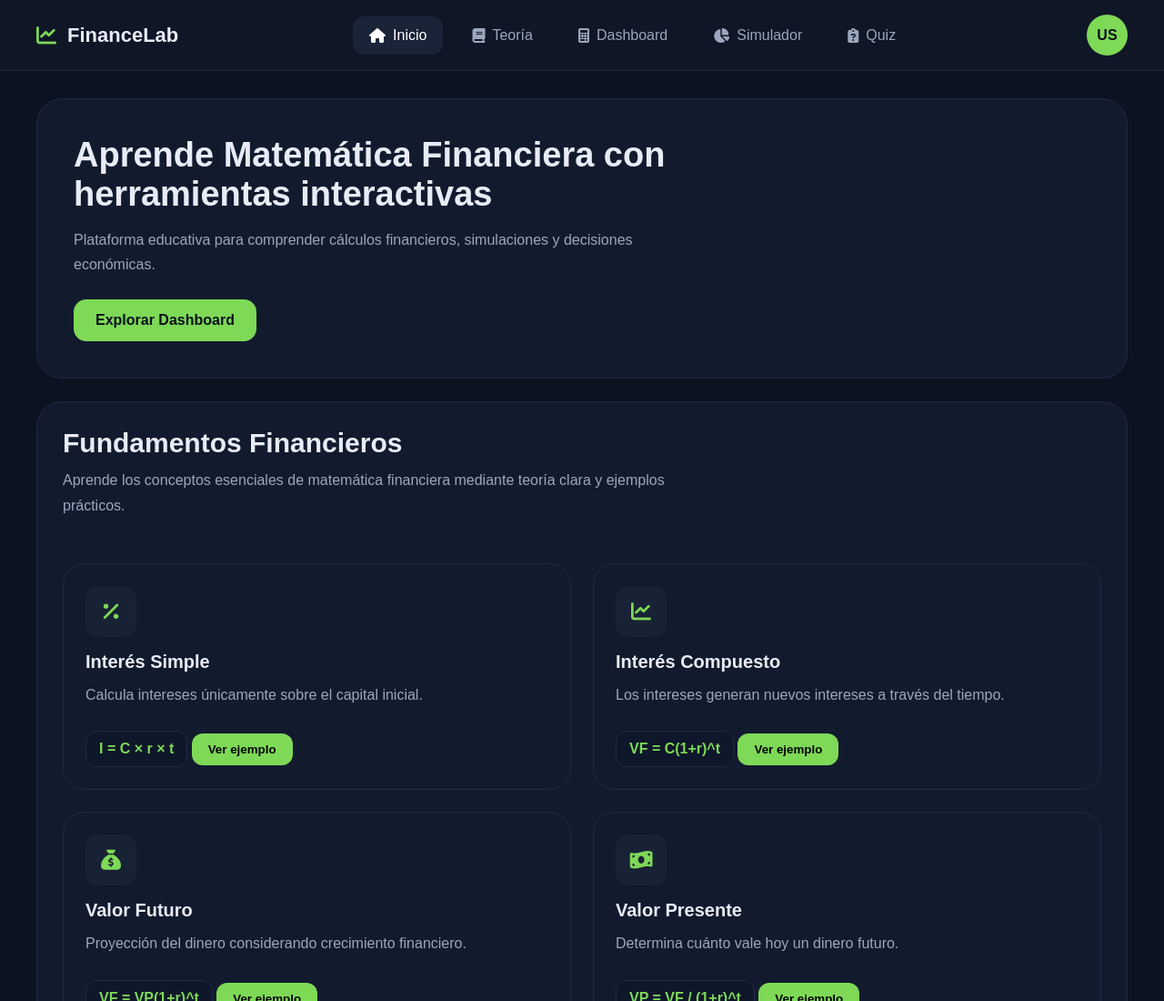
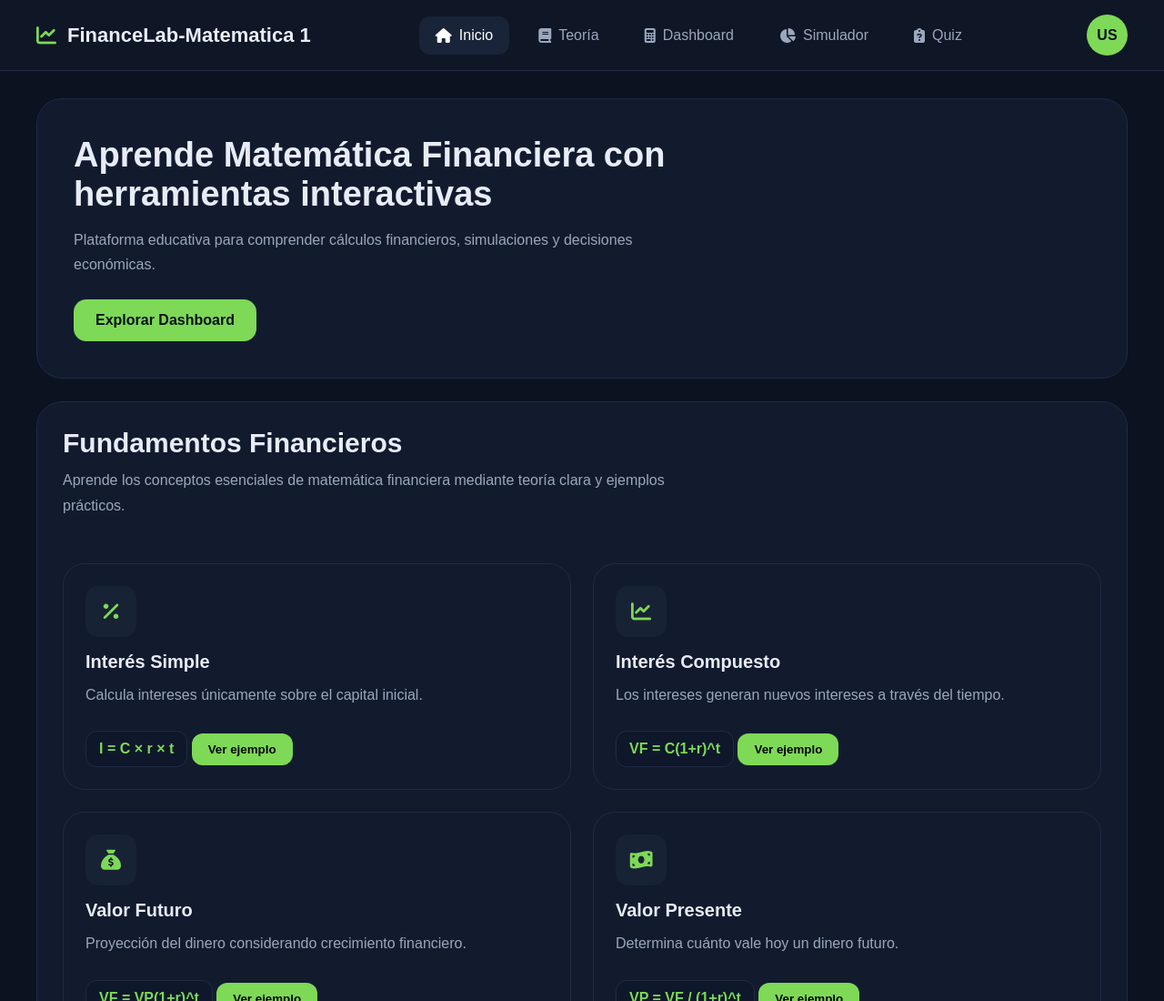
Before and after one commit to EvelynBorja20/ProyectoMatematica, a plain HTML site: page index.html in a window 1280 px wide. Shown: the top 1100 px of the page at 91% size. Drawn offline with Linux system fonts and the light colour scheme.

Commit message:
Cambios en la revision nombre de la pestaña matematicas

```diff
--- a/index.html
+++ b/index.html
@@ -26,7 +26,7 @@
       <header class="navbar">
         <div class="nav-logo">
           <i class="fa-solid fa-chart-line"></i>
-          <span>FinanceLab</span>
+          <span>FinanceLab-Matematica 1</span>
         </div>
         <!-- BOTON HAMBURGUESA -->
         <button class="menu-btn">
--- a/js/teoria.js
+++ b/js/teoria.js
@@ -1,5 +1,4 @@
 // =========================
-// THEORY.JS
 // Fundamentos Interactivos
 // FinanceLab Pro
 // =========================
```
